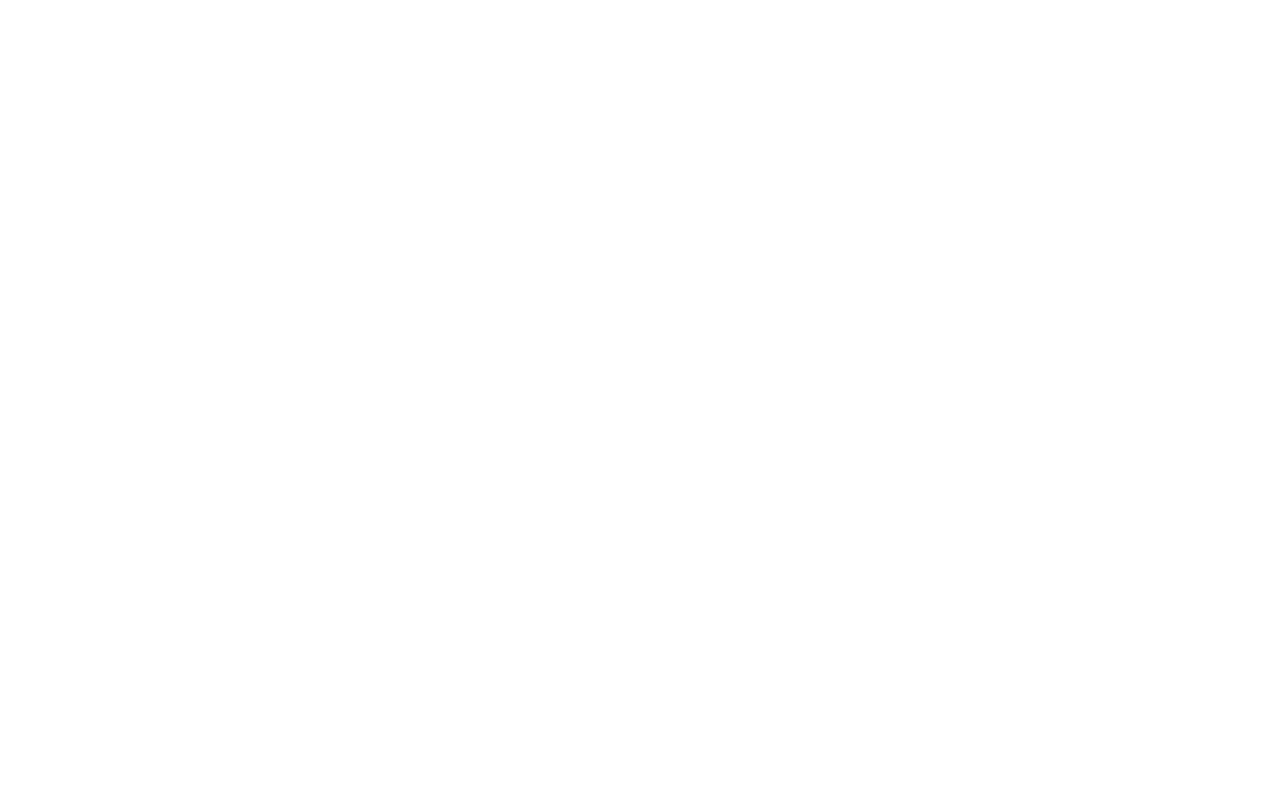
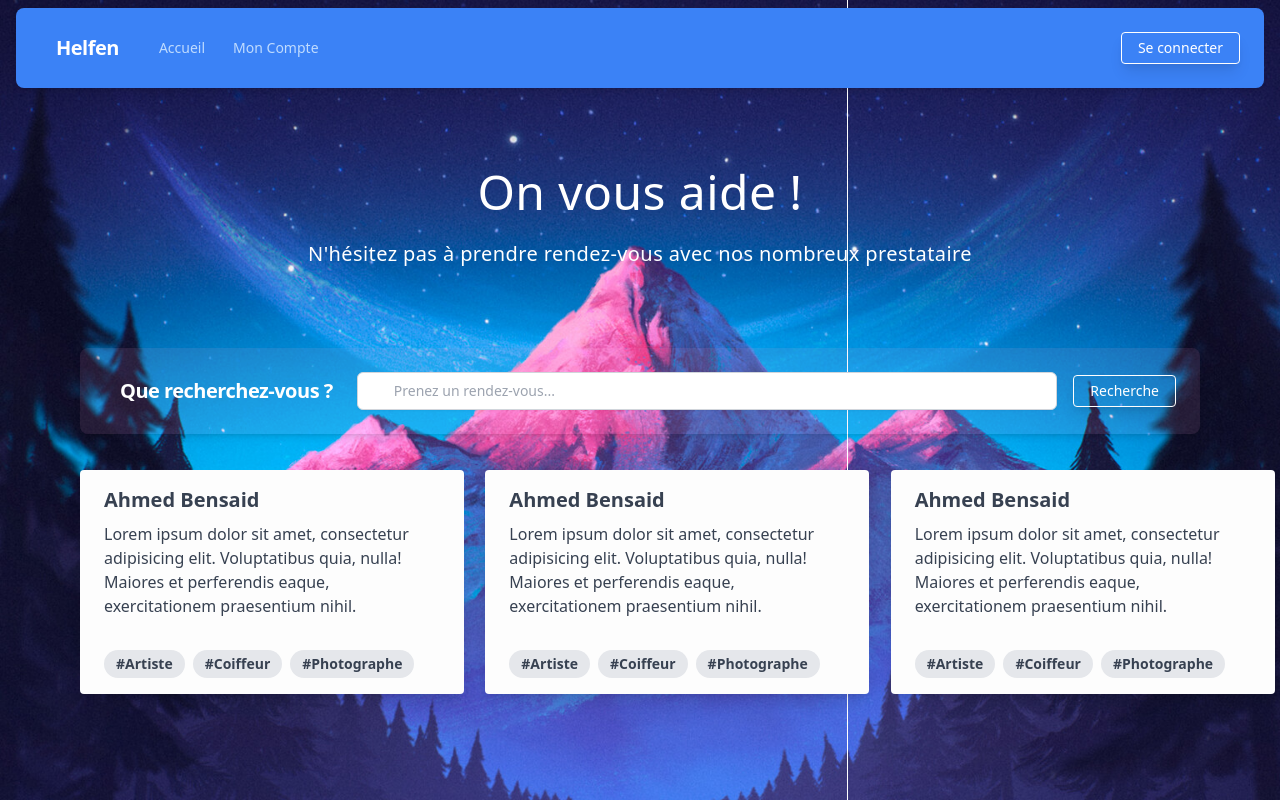
Before and after one commit to KevinSinna/AOS_Projet, a React (Create React App) app in the folder front/: page /home in a window 1280 px wide. Built offline with nearby package versions, Linux system fonts and the light colour scheme.

Commit message:
Lien Navbar

```diff
--- a/front/src/App.js
+++ b/front/src/App.js
@@ -11,7 +11,8 @@ function App() {
   return (
   <BrowserRouter>
     <Switch>
-      <Route path= "/" exact component={Home}/>
+    <Route path= "/" exact component={Home}/>
+      <Route path= "/home" exact component={Home}/>
       <Route path="/result" exact component={Result}/>
       <Route path= "/connexion" exact component={Connexion}/>
       <Route path= "/inscription" exact component={Inscription}/>
--- a/front/src/components/Connexion/Connexion.js
+++ b/front/src/components/Connexion/Connexion.js
@@ -15,7 +15,7 @@ export default function Example() {
             <h2 className="mt-1 text-center text-3xl font-extrabold text-gray-900">Connectez-vous à votre compte</h2>
             <p className="mt-2 text-center text-sm text-gray-600">
               Or{' '}
-              <a href="#" className="font-medium text-indigo-600 hover:text-indigo-500">
+              <a href="./inscription" className="font-medium text-indigo-600 hover:text-indigo-500">
                Créer vous un compte
               </a>
             </p>
--- a/front/src/components/Inscription/Inscription.js
+++ b/front/src/components/Inscription/Inscription.js
@@ -1,4 +1,4 @@
-import image from "../../assets/img/logo.png"
+import image from "../../assets/img/logo.png";
 
 export default function Example() {
   return (
@@ -15,7 +15,7 @@ export default function Example() {
             <h2 className="mt-1 text-center text-3xl font-extrabold text-gray-900">Créer vous un compte</h2>
             <p className="mt-2 text-center text-sm text-gray-600">
               Or{' '}
-              <a href="#" className="font-medium text-indigo-600 hover:text-indigo-500">
+              <a href="./connexion" className="font-medium text-indigo-600 hover:text-indigo-500">
                Déja membre ?
               </a>
             </p>
--- a/front/src/components/NavBar/Navbar.js
+++ b/front/src/components/NavBar/Navbar.js
@@ -6,7 +6,7 @@ export default function Navbar() {
         <nav className="flex items-center justify-between flex-wrap bg-blue-500 p-6 shadow-md rounded-lg mr-4 ml-4 mt-2">
         {/* Logo navbar */}
         <div class="flex items-center flex-shrink-0 text-white mr-6">
-            <span class="font-semibold text-xl tracking-tight ml-4">Helfen</span>
+        <a href="./home"> <span class="font-semibold text-xl tracking-tight ml-4">Helfen</span> </a>
         </div>
 
         {/* Liste navbar */}
@@ -20,7 +20,7 @@ export default function Navbar() {
             </div>
         {/* Connection navbar */}
             <div>
-                <a href="#" class="inline-block text-sm px-4 py-2 leading-none border rounded text-white border-white hover:border-transparent hover:text-blue-500 hover:bg-white mt-4 lg:mt-0 shadow-lg shadow-cyan-200/20">Se connecter</a>
+                <a href="./connexion" class="inline-block text-sm px-4 py-2 leading-none border rounded text-white border-white hover:border-transparent hover:text-blue-500 hover:bg-white mt-4 lg:mt-0 shadow-lg shadow-cyan-200/20">Se connecter</a>
             </div>
         </nav>
     )
```
